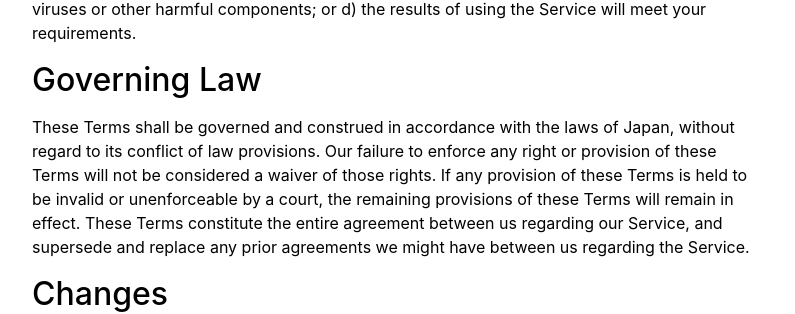
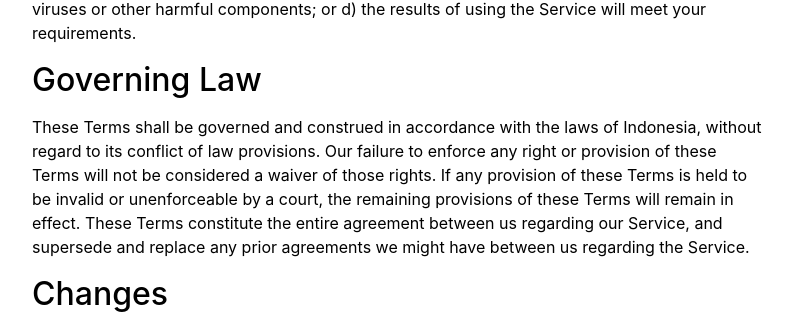
Before and after one commit to mrgsrylm/mrgsrylm.github.io, a Jekyll site: the page built from pages/apps/cekongkir/terms.md, in a window 1280 px wide and 900 px high, scrolled down 1543 px. Shown: the part 143-457 px from the top of the window, without its empty margins (242-1037 px from the left). Built offline with Jekyll 4.4.1, drawn with Linux system fonts in a browser that asks for light colours.

Commit message:
prepare github pages

```diff
--- a/pages/apps/cekongkir/terms.md
+++ b/pages/apps/cekongkir/terms.md
@@ -38,7 +38,7 @@ Your use of the Service is at your sole risk. The Service is provided on an "AS
 
 ## Governing Law
 
-These Terms shall be governed and construed in accordance with the laws of Japan, without regard to its conflict of law provisions. Our failure to enforce any right or provision of these Terms will not be considered a waiver of those rights. If any provision of these Terms is held to be invalid or unenforceable by a court, the remaining provisions of these Terms will remain in effect. These Terms constitute the entire agreement between us regarding our Service, and supersede and replace any prior agreements we might have between us regarding the Service.
+These Terms shall be governed and construed in accordance with the laws of Indonesia, without regard to its conflict of law provisions. Our failure to enforce any right or provision of these Terms will not be considered a waiver of those rights. If any provision of these Terms is held to be invalid or unenforceable by a court, the remaining provisions of these Terms will remain in effect. These Terms constitute the entire agreement between us regarding our Service, and supersede and replace any prior agreements we might have between us regarding the Service.
 
 ## Changes
 
```
Also changed, not shown: pages/me.md (+2 -2 lines).
